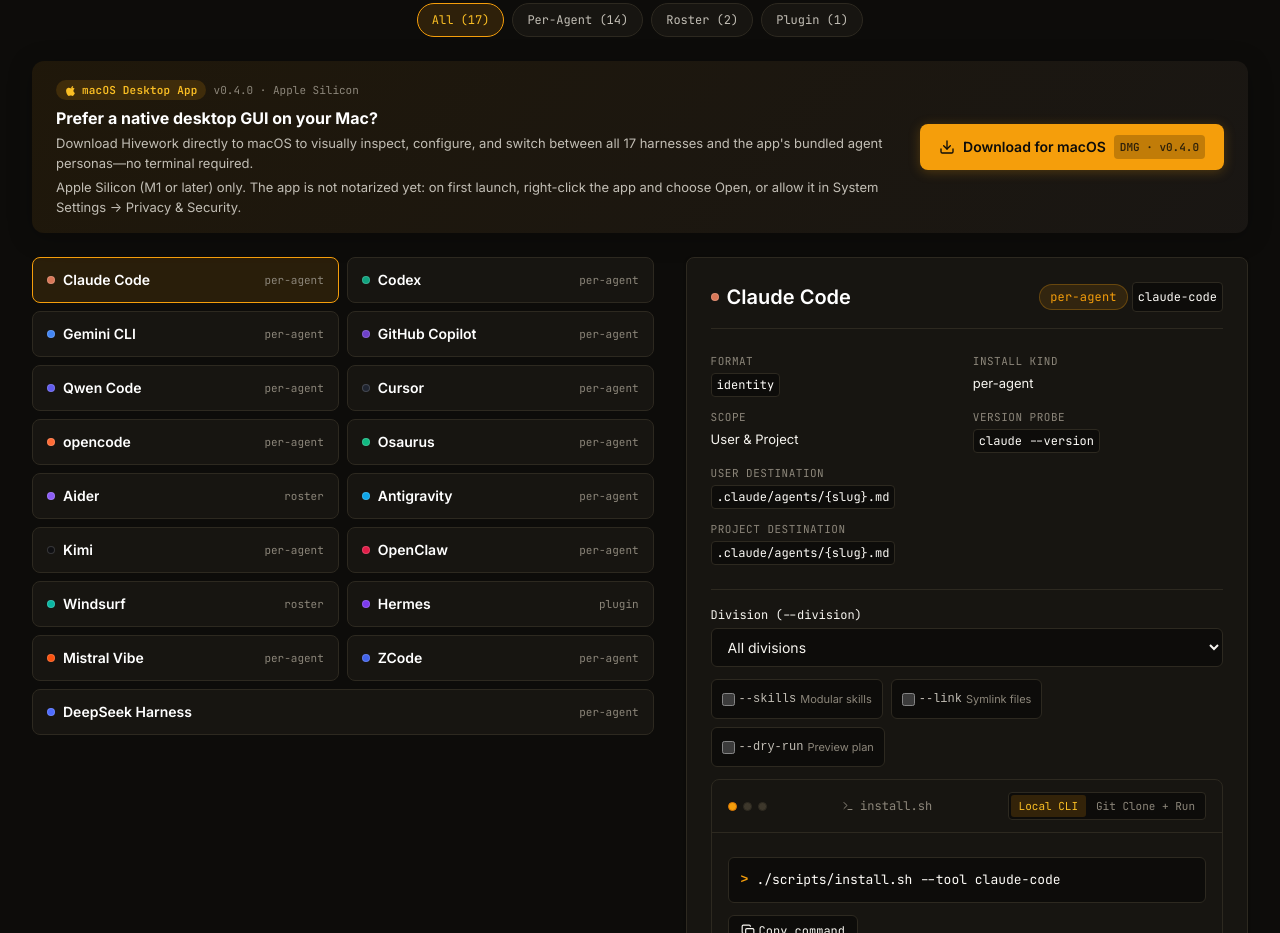
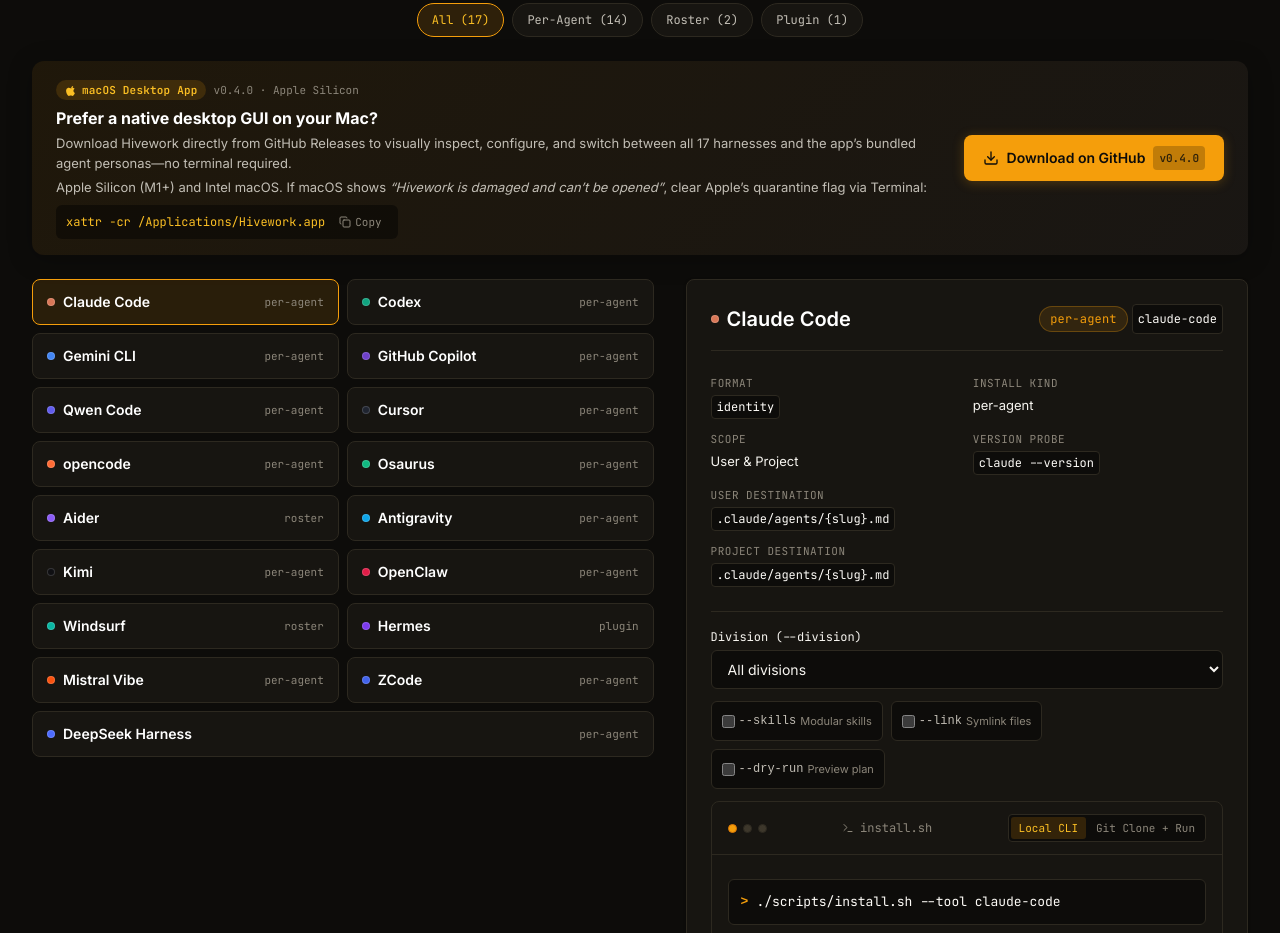
Before and after one commit to allanindrajith/hivework-web, a React (Vite) app: page / in a window 1280 px wide. Shown: the part 1200-2133 px from the top of the page. Built offline with nearby package versions, Linux system fonts and the light colour scheme.

Commit message:
feat(desktop): link download directly to GitHub Releases and add Gatekeeper quarantine Terminal fix

```diff
--- a/src/components/HeaderNav.tsx
+++ b/src/components/HeaderNav.tsx
@@ -83,9 +83,10 @@ export function HeaderNav({ site }: HeaderNavProps) {
 
           <a
             href={desktop.dmgUrl}
-            download="Hivework.dmg"
+            target="_blank"
+            rel="noopener noreferrer"
             className="btn-outline header-mac-btn"
-            title={`Download Hivework ${desktop.displayVersion} for macOS (Apple Silicon DMG)`}
+            title={`Download Hivework ${desktop.displayVersion} on GitHub Releases`}
           >
             <AppleLogo size={13} aria-hidden="true" />
             <span>macOS App</span>
--- a/src/components/HeroSection.tsx
+++ b/src/components/HeroSection.tsx
@@ -146,9 +146,10 @@ export function HeroSection({ totals, site }: HeroSectionProps) {
               </a>
               <a
                 href={desktop.dmgUrl}
-                download="Hivework.dmg"
+                target="_blank"
+                rel="noopener noreferrer"
                 className="btn-outline hero-mac-btn"
-                title={`Download Hivework ${desktop.displayVersion} for macOS`}
+                title={`Download Hivework ${desktop.displayVersion} on GitHub Releases`}
               >
                 <AppleLogo size={14} aria-hidden="true" />
                 <span>macOS App ({desktop.displayVersion})</span>
--- a/src/components/ModelMatrix.tsx
+++ b/src/components/ModelMatrix.tsx
@@ -42,7 +42,16 @@ export function ModelMatrix({ tools, divisions }: ModelMatrixProps) {
   const [dryRun, setDryRun] = useState<boolean>(false);
   const [cliMode, setCliMode] = useState<CliCommandMode>('local');
   const [copyState, setCopyState] = useState<'idle' | 'copied' | 'failed'>('idle');
+  const [quarantineCopied, setQuarantineCopied] = useState<boolean>(false);
   const resetTimerRef = useRef<number | null>(null);
+
+  const handleCopyQuarantine = async () => {
+    const success = await copyText('xattr -cr /Applications/Hivework.app');
+    if (success) {
+      setQuarantineCopied(true);
+      setTimeout(() => setQuarantineCopied(false), 2000);
+    }
+  };
 
   const counts = useMemo(() => {
     let perAgent = 0;
@@ -169,22 +178,35 @@ export function ModelMatrix({ tools, divisions }: ModelMatrixProps) {
             </div>
             <h3 className="matrix-download-title">Prefer a native desktop GUI on your Mac?</h3>
             <p className="matrix-download-desc">
-              Download Hivework directly to macOS to visually inspect, configure, and switch between all {orderedTools.length} harnesses and the app's bundled agent personas—no terminal required.
+              Download Hivework directly from GitHub Releases to visually inspect, configure, and switch between all {orderedTools.length} harnesses and the app&rsquo;s bundled agent personas—no terminal required.
             </p>
             <p className="matrix-download-desc">
-              Apple Silicon (M1 or later) only. The app is not notarized yet: on first launch, right-click
-              the app and choose Open, or allow it in System Settings → Privacy &amp; Security.
+              Apple Silicon (M1+) and Intel macOS. If macOS shows <em>&ldquo;Hivework is damaged and can&rsquo;t be opened&rdquo;</em>, clear Apple&rsquo;s quarantine flag via Terminal:
             </p>
+            <div className="matrix-quarantine-box">
+              <code>xattr -cr /Applications/Hivework.app</code>
+              <button
+                type="button"
+                className="matrix-quarantine-btn"
+                onClick={handleCopyQuarantine}
+                title="Copy Terminal command"
+                aria-label="Copy Terminal command"
+              >
+                {quarantineCopied ? <Check size={12} aria-hidden="true" /> : <Copy size={12} aria-hidden="true" />}
+                <span>{quarantineCopied ? 'Copied' : 'Copy'}</span>
+              </button>
+            </div>
           </div>
           <div className="matrix-download-action">
             <a
               href={desktop.dmgUrl}
-              download="Hivework.dmg"
+              target="_blank"
+              rel="noopener noreferrer"
               className="btn-primary matrix-download-btn"
             >
               <Download size={16} aria-hidden="true" />
-              <span>Download for macOS</span>
-              <span className="matrix-download-filetag">DMG · {desktop.displayVersion}</span>
+              <span>Download on GitHub</span>
+              <span className="matrix-download-filetag">{desktop.displayVersion}</span>
             </a>
           </div>
         </aside>
--- a/src/data/desktopRelease.ts
+++ b/src/data/desktopRelease.ts
@@ -11,5 +11,5 @@ const rawVersion = typeof updaterConfig?.version === 'string' ? updaterConfig.ve
 export const desktopRelease: DesktopReleaseInfo = {
   version: rawVersion,
   displayVersion: rawVersion.startsWith('v') ? rawVersion : `v${rawVersion}`,
-  dmgUrl: '/downloads/Hivework.dmg',
+  dmgUrl: 'https://github.com/allanindrajith/hivework-app/releases/latest',
 };
--- a/src/hooks/useDesktopRelease.ts
+++ b/src/hooks/useDesktopRelease.ts
@@ -18,7 +18,7 @@ export function useDesktopRelease(): DesktopReleaseInfo {
           setRelease({
             version: raw,
             displayVersion: raw.startsWith('v') ? raw : `v${raw}`,
-            dmgUrl: '/downloads/Hivework.dmg',
+            dmgUrl: 'https://github.com/allanindrajith/hivework-app/releases/latest',
           });
         }
       })
--- a/src/styles/sections.css
+++ b/src/styles/sections.css
@@ -186,6 +186,45 @@
   font-size: 13px;
   color: var(--body);
   line-height: 20px;
+}
+
+.matrix-quarantine-box {
+  display: inline-flex;
+  align-items: center;
+  gap: var(--space-sm);
+  background: rgba(0, 0, 0, 0.45);
+  border: 1px solid var(--hairline-strong);
+  border-radius: var(--radius-sm);
+  padding: 4px 10px;
+  margin-top: 4px;
+  width: fit-content;
+}
+
+.matrix-quarantine-box code {
+  font-family: var(--font-mono);
+  font-size: 12px;
+  color: var(--primary-soft);
+}
+
+.matrix-quarantine-btn {
+  display: inline-flex;
+  align-items: center;
+  gap: 4px;
+  background: transparent;
+  border: 1px solid var(--hairline-strong);
+  border-radius: var(--radius-sm);
+  color: var(--mute);
+  font-family: var(--font-mono);
+  font-size: 11px;
+  padding: 2px 6px;
+  cursor: pointer;
+  transition: all 0.15s ease;
+}
+
+.matrix-quarantine-btn:hover {
+  background: rgba(245, 158, 11, 0.15);
+  border-color: var(--primary-border);
+  color: var(--primary-soft);
 }
 
 .matrix-download-action {
```
Also changed, not shown: 1 other file (tests, documents, lock files or other folders).
